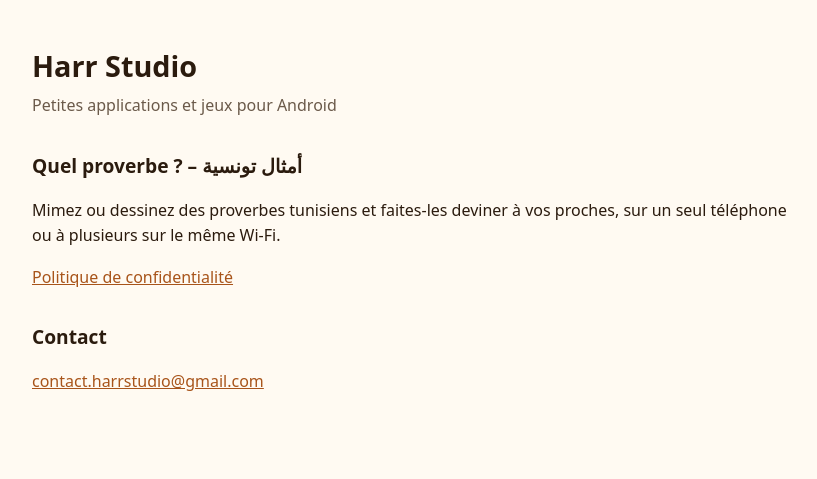
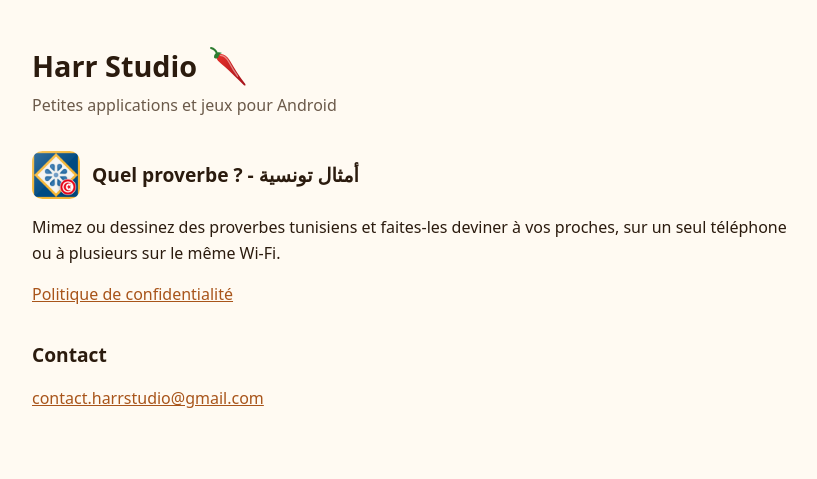
Before and after one commit to ahmedmed82/ahmedmed82.github.io, a plain HTML site: page index.html in a window 1280 px wide. Shown: the whole page, without its empty margins (228-1045 px from the left). Drawn offline with Linux system fonts and the light colour scheme.

Commit message:
Add Harr Studio pepper logo and app icon

```diff
--- a/index.html
+++ b/index.html
@@ -4,6 +4,7 @@
 <meta charset="utf-8">
 <meta name="viewport" content="width=device-width, initial-scale=1">
 <title>Harr Studio</title>
+<link rel="icon" href="harr-studio.svg" type="image/svg+xml">
 <style>
   :root { --bg: #fffaf2; --fg: #2b1b0e; --muted: #6b5a4a; --accent: #a8541a; }
   @media (prefers-color-scheme: dark) {
@@ -11,7 +12,10 @@
   }
   body { margin: 0; background: var(--bg); color: var(--fg); font: 16px/1.6 system-ui, -apple-system, sans-serif; }
   main { max-width: 760px; margin: 0 auto; padding: 24px 16px 48px; }
-  h1 { font-size: 1.8rem; margin-bottom: 0; }
+  h1 { font-size: 1.8rem; margin-bottom: 0; display: flex; align-items: center; gap: 10px; }
+  h1 img { width: 1.5em; height: 1.5em; }
+  h2.app { display: flex; align-items: center; gap: 12px; }
+  h2.app img { width: 48px; height: 48px; border-radius: 22%; flex: none; }
   .sub { color: var(--muted); margin-top: 4px; }
   h2 { font-size: 1.2rem; margin-top: 32px; }
   a { color: var(--accent); }
@@ -19,10 +23,10 @@
 </head>
 <body>
 <main>
-<h1>Harr Studio</h1>
+<h1>Harr Studio <img src="harr-studio.svg" alt="Felfel nabli, piment de Nabeul"></h1>
 <p class="sub">Petites applications et jeux pour Android</p>
 
-<h2>Quel proverbe ? – أمثال تونسية</h2>
+<h2 class="app"><img src="quel-proverbe/icon.png" alt="">Quel proverbe ? - أمثال تونسية</h2>
 <p>Mimez ou dessinez des proverbes tunisiens et faites-les deviner à vos proches, sur un seul téléphone ou à plusieurs sur le même Wi-Fi.</p>
 <p><a href="quel-proverbe/confidentialite.html">Politique de confidentialité</a></p>
 
```
Also changed, not shown: harr-studio.svg (added), quel-proverbe/icon.png (added).
